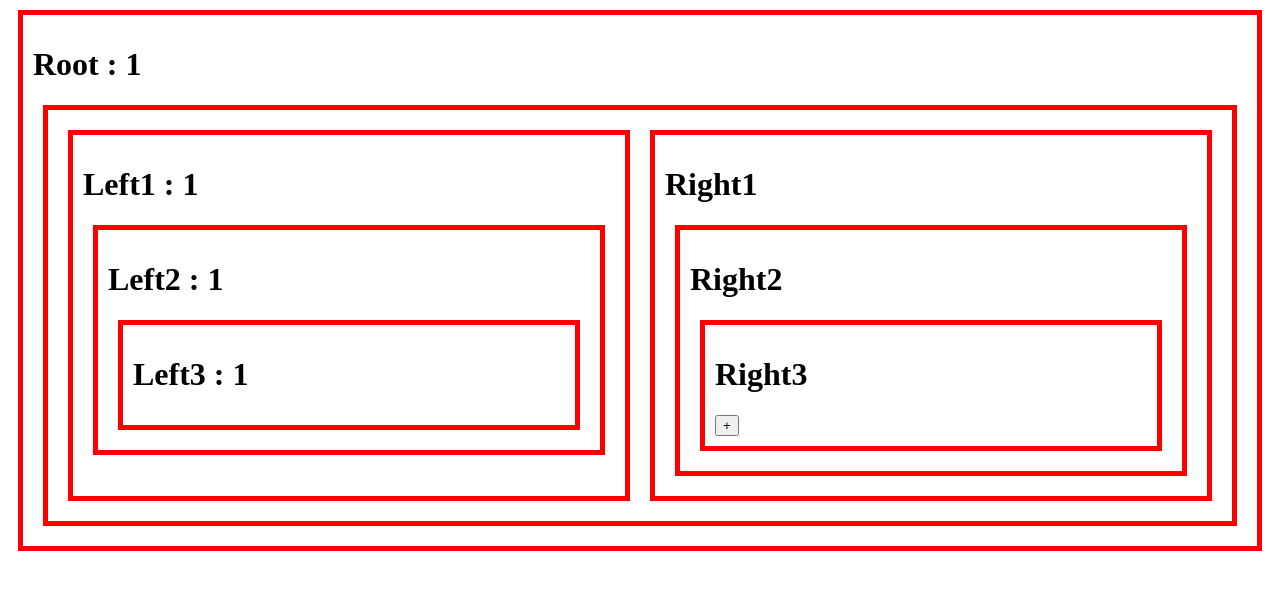
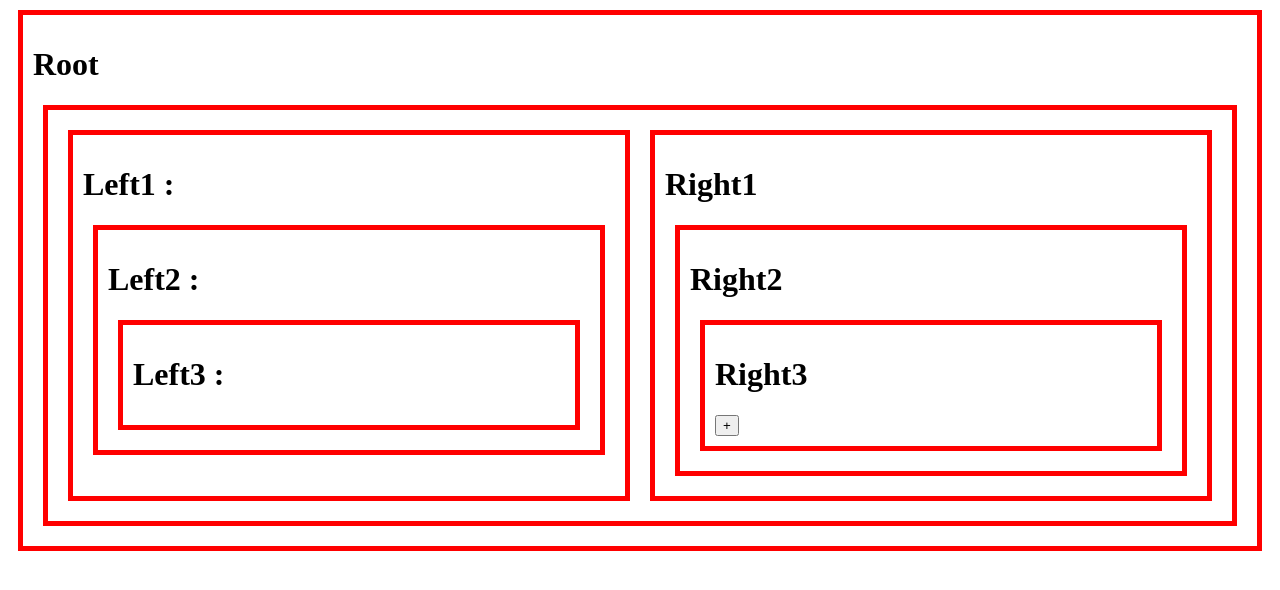
Before and after one commit to wjdpwdn/React_redux_training, a React (Create React App) app: page / in a window 1280 px wide. Shown: the top 590 px of the page. Built offline with nearby package versions, Linux system fonts and the light colour scheme.

Commit message:
install redux

```diff
--- a/package.json
+++ b/package.json
@@ -3,12 +3,14 @@
   "version": "0.1.0",
   "private": true,
   "dependencies": {
+    "@reduxjs/toolkit": "^1.9.3",
     "@testing-library/jest-dom": "^5.16.5",
     "@testing-library/react": "^13.4.0",
     "@testing-library/user-event": "^13.5.0",
     "react": "^18.2.0",
     "react-dom": "^18.2.0",
     "react-scripts": "5.0.1",
+    "redux": "^4.2.1",
     "web-vitals": "^2.1.4"
   },
   "scripts": {
--- a/src/App.js
+++ b/src/App.js
@@ -1,19 +1,32 @@
 import React from "react";
 import "./style.css";
 import { useState } from "react";
+import { createStore } from "redux";
+import { Provider, useSelector, useDispatch, connect } from "react-redux";
+
+function reducer(currentState, action) {
+  // 기본 state 설정
+  if (currentState === undefined) {
+    return {
+      number: 1,
+    };
+  }
+
+  // 리엑트 불변성의 원칙을 고수하여 원본을 복사하여 사용한다.
+  const newState = { ...currentState };
+  return newState;
+}
+const store = createStore(reducer);
 
 function App() {
   const [number, setNumber] = useState(1);
+
   return (
     <div id="container">
-      <h1>Root : {number}</h1>
+      <h1>Root </h1>
       <div className="grid">
         <Left1 number={number}></Left1>
-        <Right1
-          onIncrease={() => {
-            setNumber(number + 1);
-          }}
-        ></Right1>
+        <Right1></Right1>
       </div>
     </div>
   );
@@ -22,8 +35,8 @@ function App() {
 function Left1(props) {
   return (
     <div>
-      <h1>Left1 : {props.number}</h1>
-      <Left2 number={props.number}></Left2>
+      <h1>Left1 : </h1>
+      <Left2></Left2>
     </div>
   );
 }
@@ -31,8 +44,8 @@ function Left1(props) {
 function Left2(props) {
   return (
     <div>
-      <h1>Left2 : {props.number}</h1>
-      <Left3 number={props.number}></Left3>
+      <h1>Left2 : </h1>
+      <Left3></Left3>
     </div>
   );
 }
@@ -40,7 +53,7 @@ function Left2(props) {
 function Left3(props) {
   return (
     <div>
-      <h1>Left3 : {props.number}</h1>
+      <h1>Left3 :</h1>
     </div>
   );
 }
@@ -49,11 +62,7 @@ function Right1(props) {
   return (
     <div>
       <h1>Right1</h1>
-      <Right2
-        onIncrease={() => {
-          props.onIncrease();
-        }}
-      ></Right2>
+      <Right2></Right2>
     </div>
   );
 }
@@ -61,11 +70,7 @@ function Right2(props) {
   return (
     <div>
       <h1>Right2</h1>
-      <Right3
-        onIncrease={() => {
-          props.onIncrease();
-        }}
-      ></Right3>
+      <Right3></Right3>
     </div>
   );
 }
@@ -74,13 +79,7 @@ function Right3(props) {
   return (
     <div>
       <h1>Right3</h1>
-      <input
-        type="button"
-        value="+"
-        onClick={() => {
-          props.onIncrease();
-        }}
-      />
+      <input type="button" value="+" />
     </div>
   );
 }
```
Also changed, not shown: 1 other file (tests, documents, lock files or other folders).
